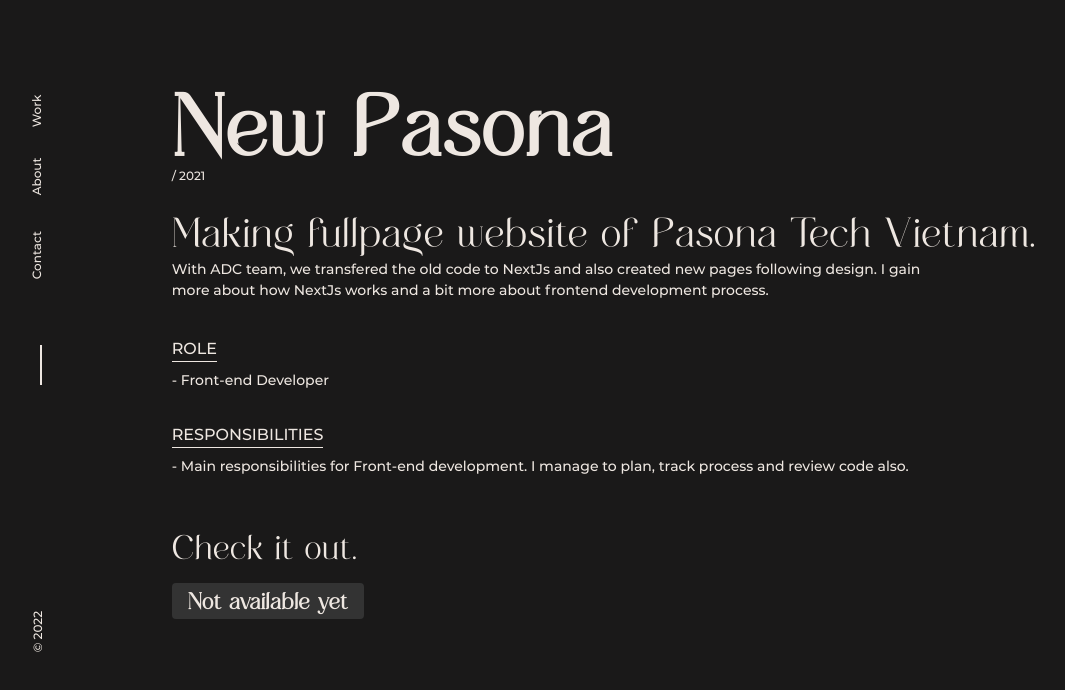
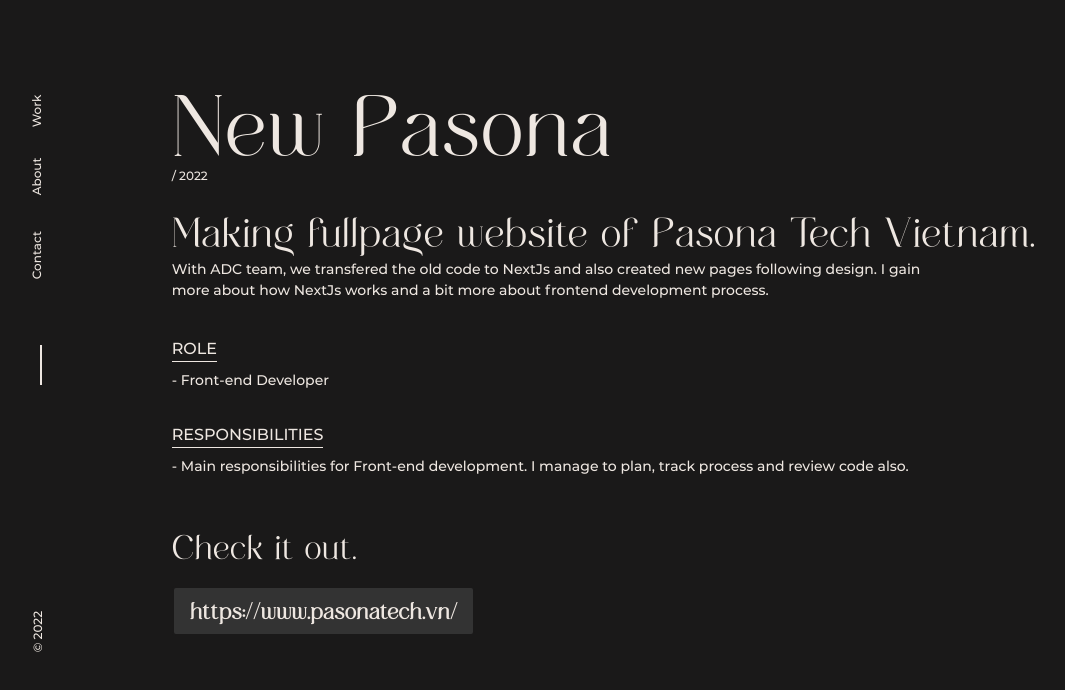
Before and after one commit to h-danhtuan/next-porfolio, a Next.js app: page /work/detail/new-pasona in a window 1280 px wide. Shown: the top 690 px of the page, without its empty margins (15-1080 px from the left). Built offline with nearby package versions, Linux system fonts and the light colour scheme.

Commit message:
update link of project

```diff
--- a/src/pages/index.js
+++ b/src/pages/index.js
@@ -27,10 +27,12 @@
       </div>
       <div className="w-full lg:w-4/12 px-8 font-mondium text-text-small pt-[60px] lg:pt-[300px] xl:pt-[430px] pr-10">
         <div className="pb-5 font-semibold text-[16px]">HOANG DANH TUAN</div>
-        <div className="pb-5 font-thin text-[14px]">Frontend Developer.</div>
+        <div className="pb-5 font-thin text-[14px]">
+          Frontend Developer - Salesforce Developer.
+        </div>
         <div className="pb-5 font-thin text-[14px]">
           Creating beautiful and engaging digital experiences in Da Nang,
-          Vietnam.
+          Vietnam and in Awaji, Japan.
         </div>
       </div>
       <div className="w-full lg:w-7/12 h-full px-8">
--- a/src/pages/work/detail/crossing.js
+++ b/src/pages/work/detail/crossing.js
@@ -30,7 +30,7 @@
       <div className="w-full px-8 font-mondium pt-[50px] lg:pt-[65px] xl:pt-[70px] 2xl:pt-[80px] desk:pt-[105px] lg:ml-12 lg:pr-12">
         <div className="flex flex-col lg:flex-row justify-between items-center text-[#EEE7E1]">
           <div className="items-start w-full">
-            <div className="font-semibold text-[40px] lg:text-[60px] xl:text-[75px] 2xl:text-[90px] desk:text-[120px] font-fugi font-medium">
+            <div className="text-[40px] lg:text-[60px] xl:text-[75px] 2xl:text-[90px] desk:text-[120px] font-fugi font-medium">
               Crossing
             </div>
             <div className="font-mondium text-[#eee7e1] pb-5 lg:-mt-4">
--- a/src/pages/work/detail/new-pasona.js
+++ b/src/pages/work/detail/new-pasona.js
@@ -30,11 +30,11 @@
       <div className="w-full px-8 font-mondium pt-[50px] lg:pt-[65px] xl:pt-[70px] 2xl:pt-[80px] desk:pt-[105px] lg:ml-12 lg:pr-12">
         <div className="flex flex-col lg:flex-row justify-between items-center text-[#EEE7E1]">
           <div className="items-start w-full">
-            <div className="font-semibold text-[40px] lg:text-[60px] xl:text-[75px] 2xl:text-[90px] desk:text-[120px] font-fugi font-medium">
+            <div className="text-[40px] lg:text-[60px] xl:text-[75px] 2xl:text-[90px] desk:text-[120px] font-fugi font-medium">
               New Pasona
             </div>
             <div className="font-mondium text-[#eee7e1] pb-5 lg:-mt-4">
-              / 2021
+              / 2022
             </div>
             <div className="font-fugi text-[20px] lg:text-[28px] xl:text-[36px]">
               Making fullpage website of Pasona Tech Vietnam.
@@ -69,9 +69,12 @@
               <div className="font-fugi text-[20px] xl:text-[30px] mb-4">
                 Check it out.
               </div>
-              <Link href="#">
-                <a className="bg-[#333] text-[#EEE7E1] hover:opacity-70 font-bold py-2 px-4 rounded font-fugi text-[20px]">
-                  Not available yet
+              <Link href="https://www.pasonatech.vn/">
+                <a
+                  className="bg-[#333] text-[#EEE7E1] font-bold py-2 px-4 rounded font-fugi text-[20px] cool-btn w-fit"
+                  target="_blank"
+                >
+                  https://www.pasonatech.vn/
                 </a>
               </Link>
             </div>
--- a/src/pages/work/detail/pasona-tech.js
+++ b/src/pages/work/detail/pasona-tech.js
@@ -30,7 +30,7 @@
       <div className="w-full px-8 font-mondium pt-[50px] lg:pt-[65px] xl:pt-[70px] 2xl:pt-[80px] desk:pt-[105px] lg:ml-12 lg:pr-12">
         <div className="flex flex-col lg:flex-row justify-between items-center text-[#EEE7E1]">
           <div className="items-start w-full">
-            <div className="font-semibold text-[40px] lg:text-[60px] xl:text-[75px] 2xl:text-[90px] desk:text-[120px] font-fugi font-medium">
+            <div className="text-[40px] lg:text-[60px] xl:text-[75px] 2xl:text-[90px] desk:text-[120px] font-fugi font-medium">
               Pasona Tech
             </div>
             <div className="font-mondium text-[#eee7e1] pb-5 lg:-mt-4">
@@ -68,12 +68,9 @@
               <div className="font-fugi text-[20px] xl:text-[30px] mb-4">
                 Check it out.
               </div>
-              <Link href="https://vn.pasonatech.co.jp/">
-                <a
-                  target="_blank"
-                  className="bg-[#333] text-[#EEE7E1] font-bold py-2 px-4 rounded font-fugi text-[20px] cool-btn w-fit"
-                >
-                  https://vn.pasonatech.co.jp/
+              <Link href="#">
+                <a className="bg-[#333] text-[#EEE7E1] hover:opacity-70 font-bold py-2 px-4 rounded font-fugi text-[20px]">
+                  https://vn.pasonatech.co.jp/ (depreciated)
                 </a>
               </Link>
             </div>
```
